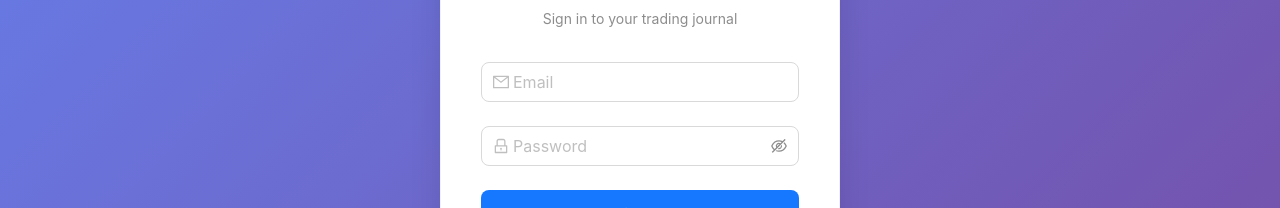
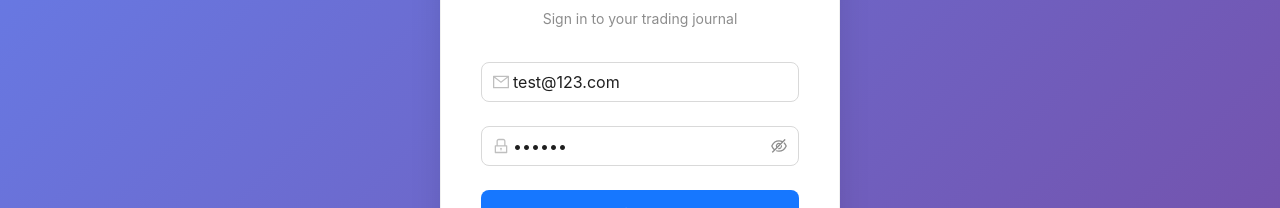
Before and after one commit to pengyu-lin/trading-journal, a React (Vite) app: page /auth in a window 1280 px wide. Shown: the part 243-451 px from the top of the page. Built offline with nearby package versions, Linux system fonts and the light colour scheme; no server answers.

Commit message:
Added default login account for demo purposes

```diff
--- a/src/components/auth/Login.tsx
+++ b/src/components/auth/Login.tsx
@@ -51,7 +51,15 @@ export default function Login({ onSwitchToRegister }: LoginProps) {
           <Text type="secondary">Sign in to your trading journal</Text>
         </div>
 
-        <Form name="login" onFinish={onFinish} layout="vertical" size="large">
+        <Form
+          name="login"
+          onFinish={onFinish}
+          layout="vertical"
+          size="large"
+          initialValues={{
+            email: "test@123.com",
+            password: "123456",
+          }}>
           <Form.Item
             name="email"
             rules={[
```
